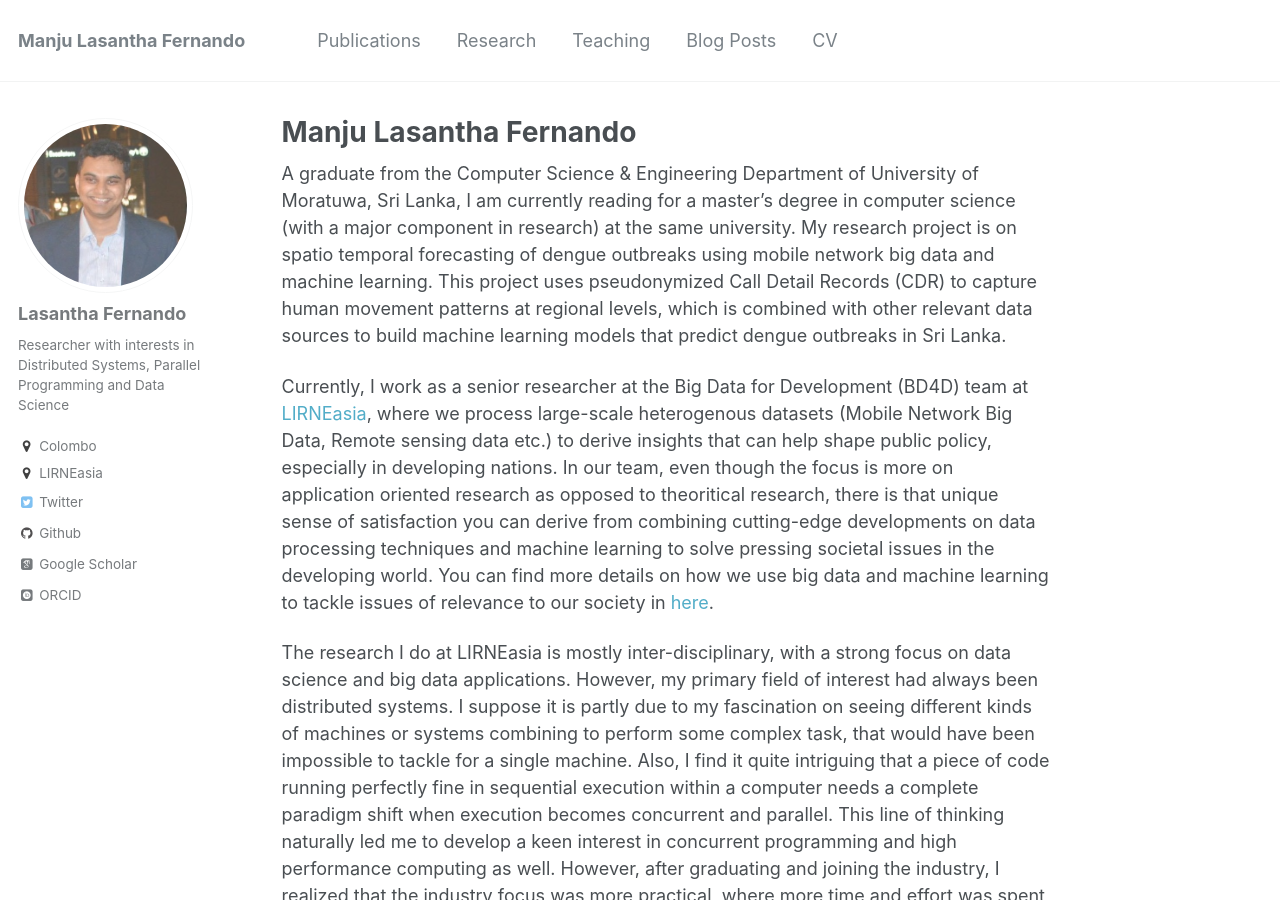
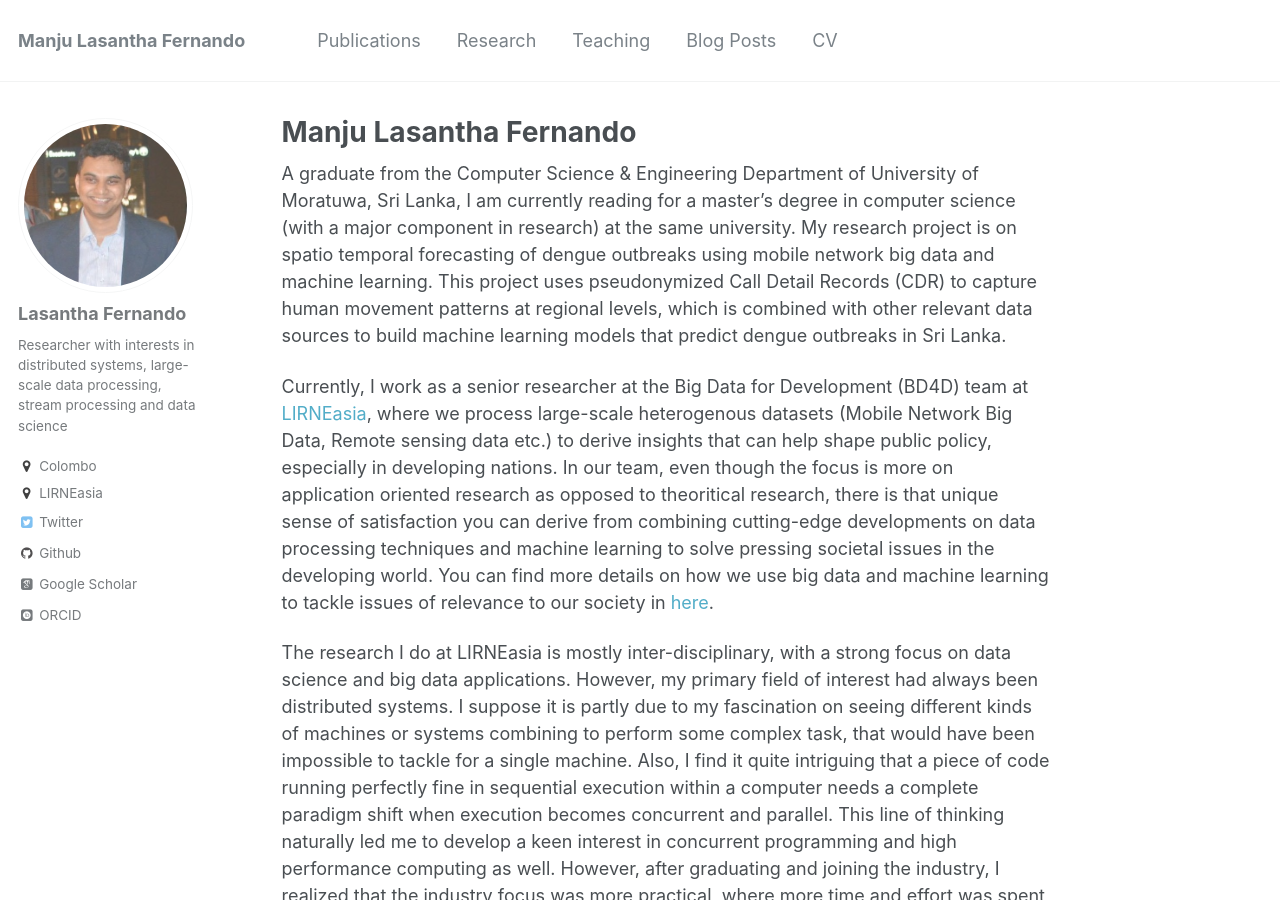
Before and after one commit to lasanthafdo/lasanthafdo.github.io, a Jekyll site: the page built from _pages/about.md, in a window 1280 px wide and 900 px high. Built offline with Jekyll 4.4.1, drawn with Linux system fonts in a browser that asks for light colours; some web fonts are replaced.

Commit message:
Update _config.yml

```diff
--- a/_config.yml
+++ b/_config.yml
@@ -80,7 +80,7 @@ analytics:
 author:
   name             : "Lasantha Fernando"
   avatar           : "square_profile_pic.jpg"
-  bio              : "Researcher with interests in Distributed Systems, Parallel Programming and Data Science"
+  bio              : "Researcher with interests in distributed systems, large-scale data processing, stream processing and data science"
   location         : "Colombo"
   employer         : "LIRNEasia"
   googlescholar    : "https://scholar.google.com/citations?user=rJcyqu0AAAAJ&hl=en"
```
